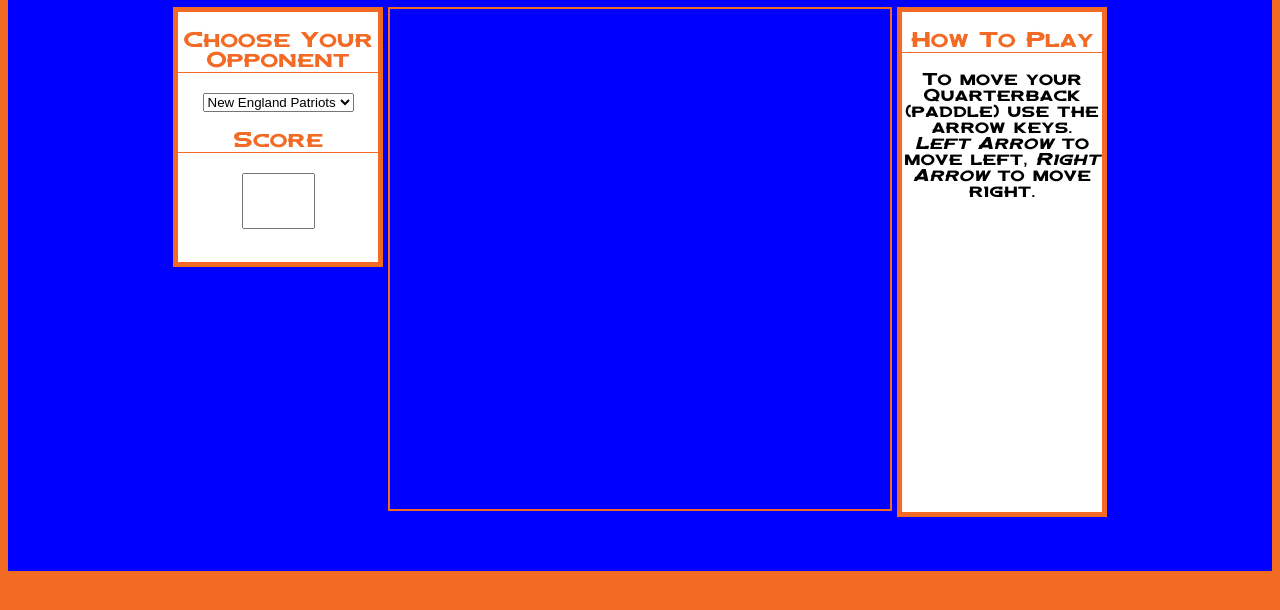
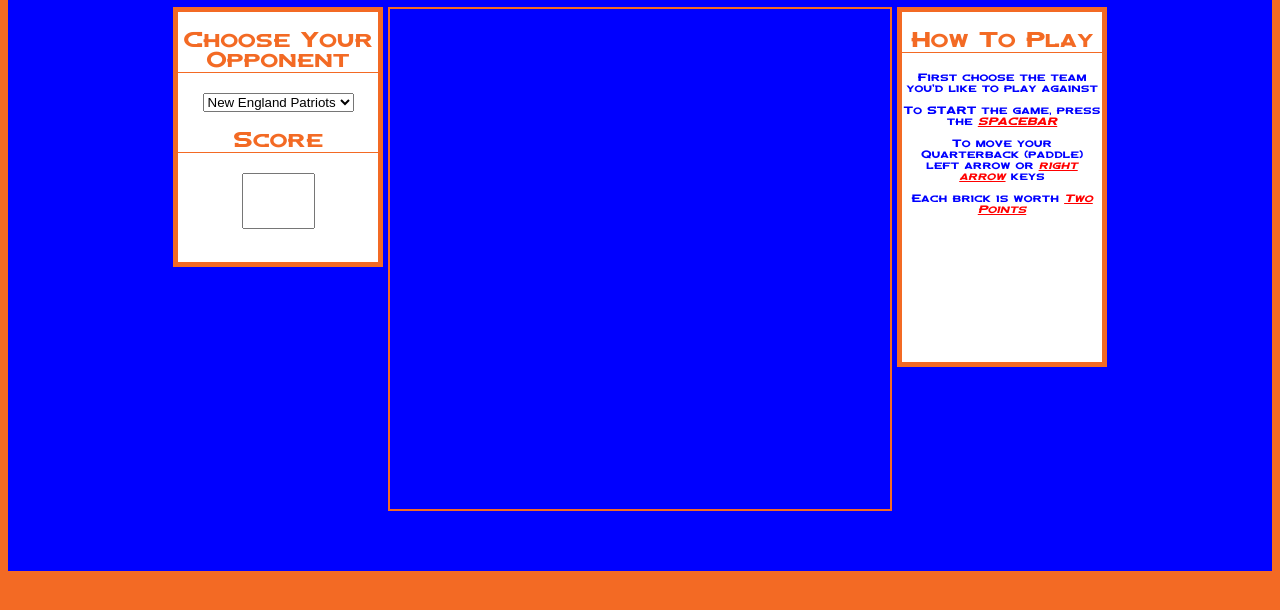
Before and after one commit to CHZMKL/game-time, a website: page index.html in a window 1280 px wide. Shown: the part 180-790 px from the top of the page. Drawn offline with Linux system fonts and the light colour scheme.

Commit message:
Updated Instructions and formatting.

```diff
--- a/index.html
+++ b/index.html
@@ -28,7 +28,13 @@
     </body>
     <section class="instructions">
       <p class="how-to">How To Play</p>
-      <p class="play">To move your Quarterback (paddle) use the arrow keys. <em>Left Arrow</em> to move left, <em>Right Arrow</em> to move right.
+      <p class="play">
+        <li>First choose the team you'd like to play against</br></br>
+        <li>To START the game, press the <em>SPACEBAR</em>
+        </br></br>
+         <li>To move your Quarterback (paddle) </em>left arrow</em> or <em>right arrow</em> keys</br></br>
+           <li>Each brick is worth <em>Two Points</em></br></br>
+         </ul>
       </p>
     </section>
 </section>
--- a/styles.css
+++ b/styles.css
@@ -71,13 +71,22 @@ canvas {
 .instructions {
   order: 3;
   margin-top: 10px;
-  height: 500px;
+  height: 350px;
   width: 200px;
   background-color: white;
   border: 5px solid #F36A24;
   text-align: center;
 }
 
-p.play {
+p.play, li  {
   font-family: Broncos;
+  font-size: 10px;
+  text-align: center;
+  list-style-type: none;
+  color: blue;
 }
+
+em {
+  color: red;
+  text-decoration: underline;
+}
```
